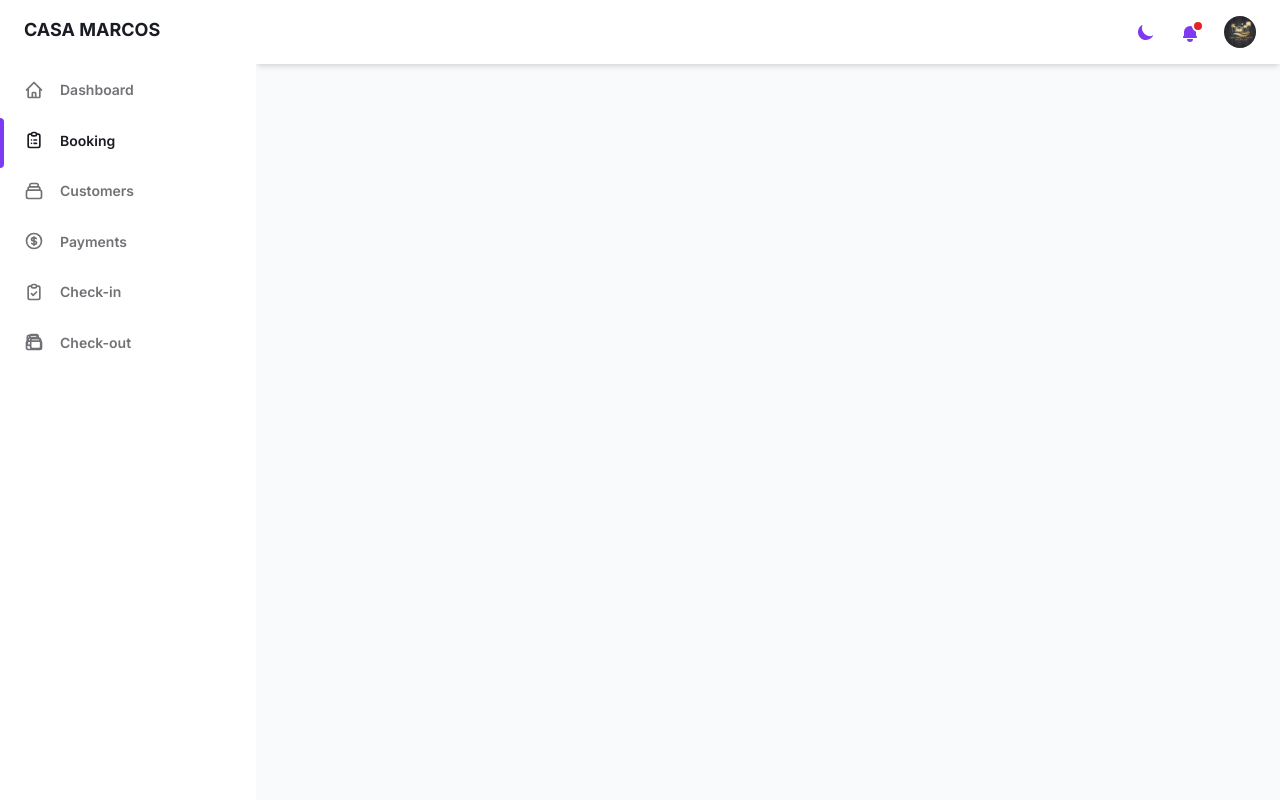
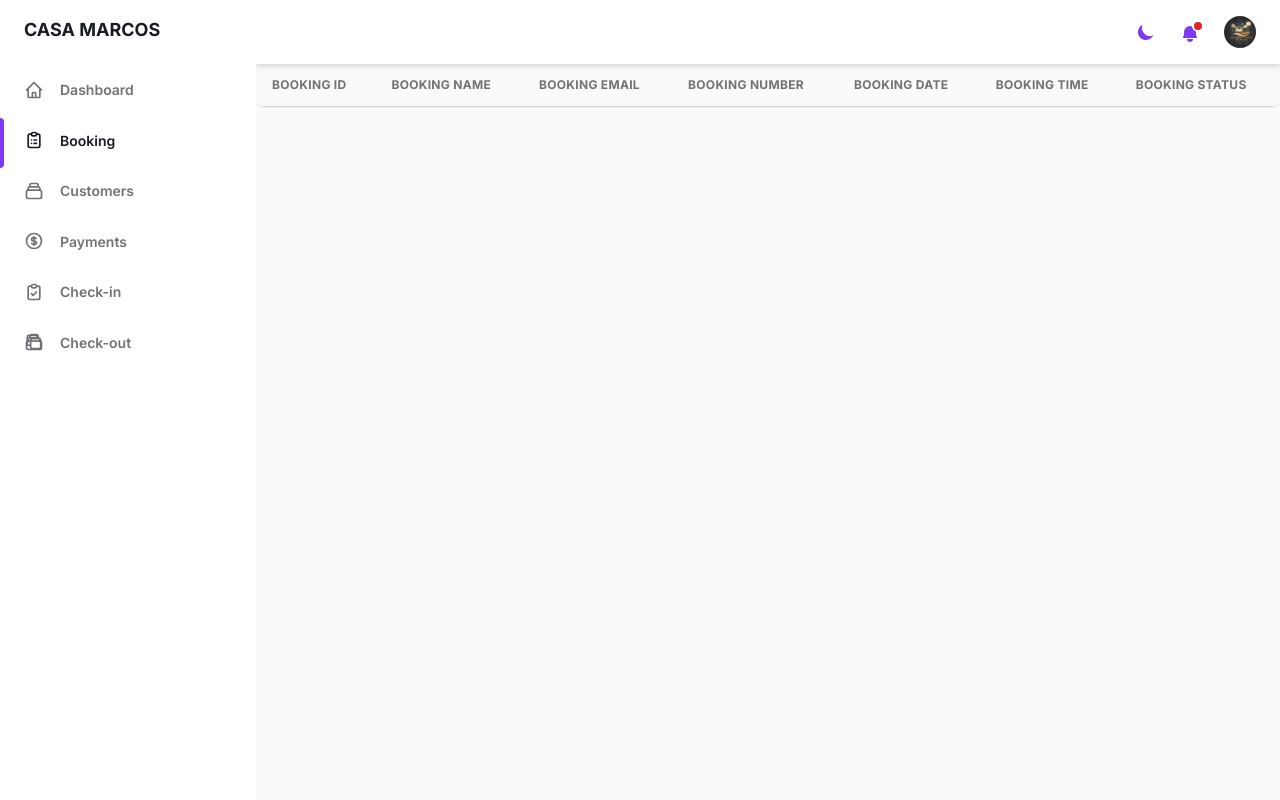
Before and after one commit to James-gif-ux/casa-marcos-1, a PHP site: page /booking.php in a window 1280 px wide. Run offline with PHP 8.4, Linux system fonts and the light colour scheme; tables that the repository leaves empty or names only in its code hold one stand-in row (values such as "Sample post"); lists and menus that the app fills with data are empty.

Commit message:
12th commit

```diff
--- a/public/views/booking.php
+++ b/public/views/booking.php
@@ -1,3 +1,66 @@
 <?php
   include_once './nav/header.php';
+  require_once '../model/connector.php';
+
+  // Instantiate the Connector class
+  $connector = new Connector();
+
+  // Fetch all bookings that are pending approval
+  $sql = "SELECT booking_id, booking_name, booking_email, booking_number, booking_date, booking_time, booking_status FROM booking_tb WHERE booking_status IN ('pending', 'approved','completed')";
+
+  $bookings = $connector->executeQuery($sql);
 ?>
+
+    <script>
+        // Check the URL for the "approved" query parameter
+        document.addEventListener('DOMContentLoaded', function() {
+            const urlParams = new URLSearchParams(window.location.search);
+            const approved = urlParams.get('approved');
+
+            // Show the alert if the 'approved' parameter is set to true
+            if (approved === 'true') {
+                alert('Booking has been approved!');
+                clearUrlParams();
+            } else if (approved === 'false') {
+                alert('There was an error approving the booking.');
+                clearUrlParams();
+            }
+        });
+
+        // Function to clear URL parameters
+        function clearUrlParams() {
+            const url = window.location.href.split('?')[0];
+            window.history.replaceState({}, document.title, url);
+        }
+    </script>
+<!-- New Table -->
+<div class="w-full overflow-hidden rounded-lg shadow-xs">
+    <div class="w-full overflow-x-auto">
+        <table class="w-full whitespace-no-wrap">
+            <thead>
+                <tr class="text-xs font-semibold tracking-wide text-left text-gray-500 uppercase border-b dark:border-gray-700 bg-gray-50 dark:text-gray-400 dark:bg-gray-800">
+                    <th class="px-4 py-3">Booking ID</th>
+                    <th class="px-4 py-3">Booking Name</th>
+                    <th class="px-4 py-3">Booking Email</th>
+                    <th class="px-4 py-3">Booking Number</th>
+                    <th class="px-4 py-3">Booking Date</th>
+                    <th class="px-4 py-3">Booking Time</th>
+                    <th class="px-4 py-3">Booking Status</th>
+                </tr>
+            </thead>
+            <tbody class="bg-white divide-y dark:divide-gray-700 dark:bg-gray-800">
+                <?php foreach ($bookings as $bookings): ?>
+                <tr class="text-gray-700 dark:text-gray-400">
+                    <td class="px-4 py-3"><?php echo htmlspecialchars($bookings['booking_id']); ?></td>
+                    <td class="px-4 py-3"><?php echo htmlspecialchars($bookings['booking_name']); ?></td>
+                    <td class="px-4 py-3"><?php echo htmlspecialchars($bookings['booking_email']); ?></td>
+                    <td class="px-4 py-3"><?php echo htmlspecialchars($bookings['booking_number']); ?></td>
+                    <td class="px-4 py-3"><?php echo htmlspecialchars($bookings['booking_date']); ?></td>
+                    <td class="px-4 py-3"><?php echo htmlspecialchars($bookings['booking_time']); ?></td>
+                    <td class="px-4 py-3"><?php echo htmlspecialchars($bookings['booking_status']); ?></td>
+                </tr>
+                <?php endforeach; ?>
+            </tbody>
+        </table>
+    </div>
+</div>
--- a/public/views/home.php
+++ b/public/views/home.php
@@ -116,7 +116,7 @@
     <header>
         <nav>
             <ul style="width: 100%; align-items: center;">
-                <li><a href="/">Our Rooms</a></li>
+                <li><a href="#">Our Rooms</a></li>
                 <li><a href="/menu">Offer</a></li>
                 <div class="logo" style="margin: 0 2rem;">
                     <h1 style="text-align: center; line-height: 1.2;">CASA MARCOS
@@ -133,7 +133,6 @@
         <section class="hero" style="background-image: url('../images/11.jpg'); background-size: cover; background-position: center; color: white;">
             <h2>Welcome to Casa Marcos</h2>
             <p>Experience authentic Spanish cuisine in a warm, family atmosphere</p>
-            <a href="/reservations" class="cta-button">Make a Reservation</a>
         </section>
 
         <section class="features">
--- a/public/views/nav/header.php
+++ b/public/views/nav/header.php
@@ -156,145 +156,88 @@
         <div class="py-4 text-gray-500 dark:text-gray-400">
           <h1>CASA MARCOS</h1>
             <ul class="mt-6">
+              <ul class="mt-6">
+                <?php $current_page = basename($_SERVER['PHP_SELF']); ?>
+
                 <li class="relative px-6 py-3">
-              <span
-                class="absolute inset-y-0 left-0 w-1 bg-purple-600 rounded-tr-lg rounded-br-lg"
-                aria-hidden="true"
-              ></span>
-              <a
-                class="inline-flex items-center w-full text-sm font-semibold text-gray-800 transition-colors duration-150 hover:text-gray-800 dark:hover:text-gray-200 dark:text-gray-100"
-                href="../views/dashboard.php"
-              >
-                <svg
-                  class="w-5 h-5"
-                  aria-hidden="true"
-                  fill="none"
-                  stroke-linecap="round"
-                  stroke-linejoin="round"
-                  stroke-width="2"
-                  viewBox="0 0 24 24"
-                  stroke="currentColor"
-                >
-                  <path
-                    d="M3 12l2-2m0 0l7-7 7 7M5 10v10a1 1 0 001 1h3m10-11l2 2m-2-2v10a1 1 0 01-1 1h-3m-6 0a1 1 0 001-1v-4a1 1 0 011-1h2a1 1 0 011 1v4a1 1 0 001 1m-6 0h6"
-                  ></path>
+                  <?php if($current_page == 'dashboard.php'): ?>
+                  <span class="absolute inset-y-0 left-0 w-1 bg-purple-600 rounded-tr-lg rounded-br-lg" aria-hidden="true"></span>
+                  <?php endif; ?>
+                  <a class="inline-flex items-center w-full text-sm font-semibold transition-colors duration-150 hover:text-gray-800 dark:hover:text-gray-200 <?php echo $current_page == 'dashboard.php' ? 'text-gray-800 dark:text-gray-100' : ''; ?>"
+                    href="../views/dashboard.php">
+                    <svg class="w-5 h-5" aria-hidden="true" fill="none" stroke-linecap="round" stroke-linejoin="round" stroke-width="2" viewBox="0 0 24 24" stroke="currentColor">
+                      <path d="M3 12l2-2m0 0l7-7 7 7M5 10v10a1 1 0 001 1h3m10-11l2 2m-2-2v10a1 1 0 01-1 1h-3m-6 0a1 1 0 001-1v-4a1 1 0 011-1h2a1 1 0 011 1v4a1 1 0 001 1m-6 0h6"></path>
                     </svg>
                     <span class="ml-4">Dashboard</span>
                   </a>
                 </li>
-          </ul>
-          <ul>
+
                 <li class="relative px-6 py-3">
-              <a
-                class="inline-flex items-center w-full text-sm font-semibold transition-colors duration-150 hover:text-gray-800 dark:hover:text-gray-200"
-                href="../views/booking.php"
-              >
-                <svg
-                  class="w-5 h-5"
-                  aria-hidden="true"
-                  fill="none"
-                  stroke-linecap="round"
-                  stroke-linejoin="round"
-                  stroke-width="2"
-                  viewBox="0 0 24 24"
-                  stroke="currentColor"
-                >
-                  <path
-                    d="M9 5H7a2 2 0 00-2 2v12a2 2 0 002 2h10a2 2 0 002-2V7a2 2 0 00-2-2h-2M9 5a2 2 0 002 2h2a2 2 0 002-2M9 5a2 2 0 012-2h2a2 2 0 012 2m-3 7h3m-3 4h3m-6-4h.01M9 16h.01"
-                  ></path>
+                  <?php if($current_page == 'booking.php'): ?>
+                  <span class="absolute inset-y-0 left-0 w-1 bg-purple-600 rounded-tr-lg rounded-br-lg" aria-hidden="true"></span>
+                  <?php endif; ?>
+                  <a class="inline-flex items-center w-full text-sm font-semibold transition-colors duration-150 hover:text-gray-800 dark:hover:text-gray-200 <?php echo $current_page == 'booking.php' ? 'text-gray-800 dark:text-gray-100' : ''; ?>"
+                    href="../views/booking.php">
+                    <svg class="w-5 h-5" aria-hidden="true" fill="none" stroke-linecap="round" stroke-linejoin="round" stroke-width="2" viewBox="0 0 24 24" stroke="currentColor">
+                      <path d="M9 5H7a2 2 0 00-2 2v12a2 2 0 002 2h10a2 2 0 002-2V7a2 2 0 00-2-2h-2M9 5a2 2 0 002 2h2a2 2 0 002-2M9 5a2 2 0 012-2h2a2 2 0 012 2m-3 7h3m-3 4h3m-6-4h.01M9 16h.01"></path>
                     </svg>
                     <span class="ml-4">Booking</span>
                   </a>
                 </li>
+
+                <!-- Repeat similar pattern for other menu items -->
+                <!-- Example for Customers -->
                 <li class="relative px-6 py-3">
-              <a
-                class="inline-flex items-center w-full text-sm font-semibold transition-colors duration-150 hover:text-gray-800 dark:hover:text-gray-200"
-                href="../views/customer.php"
-              >
-                <svg
-                  class="w-5 h-5"
-                  aria-hidden="true"
-                  fill="none"
-                  stroke-linecap="round"
-                  stroke-linejoin="round"
-                  stroke-width="2"
-                  viewBox="0 0 24 24"
-                  stroke="currentColor"
-                >
-                  <path
-                    d="M19 11H5m14 0a2 2 0 012 2v6a2 2 0 01-2 2H5a2 2 0 01-2-2v-6a2 2 0 012-2m14 0V9a2 2 0 00-2-2M5 11V9a2 2 0 012-2m0 0V5a2 2 0 012-2h6a2 2 0 012 2v2M7 7h10"
-                  ></path>
+                  <?php if($current_page == 'customer.php'): ?>
+                  <span class="absolute inset-y-0 left-0 w-1 bg-purple-600 rounded-tr-lg rounded-br-lg" aria-hidden="true"></span>
+                  <?php endif; ?>
+                  <a class="inline-flex items-center w-full text-sm font-semibold transition-colors duration-150 hover:text-gray-800 dark:hover:text-gray-200 <?php echo $current_page == 'customer.php' ? 'text-gray-800 dark:text-gray-100' : ''; ?>"
+                    href="../views/customer.php">
+                    <svg class="w-5 h-5" aria-hidden="true" fill="none" stroke-linecap="round" stroke-linejoin="round" stroke-width="2" viewBox="0 0 24 24" stroke="currentColor">
+                      <path d="M19 11H5m14 0a2 2 0 012 2v6a2 2 0 01-2 2H5a2 2 0 01-2-2v-6a2 2 0 012-2m14 0V9a2 2 0 00-2-2M5 11V9a2 2 0 012-2m0 0V5a2 2 0 012-2h6a2 2 0 012 2v2M7 7h10"></path>
                     </svg>
                     <span class="ml-4">Customers</span>
                   </a>
                 </li>
+                  <!-- Example for payment -->
                 <li class="relative px-6 py-3">
-              <a
-                class="inline-flex items-center w-full text-sm font-semibold transition-colors duration-150 hover:text-gray-800 dark:hover:text-gray-200"
-                href="../views/payment.php"
-              >
-                <svg
-                  class="w-5 h-5"
-                  aria-hidden="true"
-                  fill="none"
-                  stroke-linecap="round"
-                  stroke-linejoin="round"
-                  stroke-width="2"
-                  viewBox="0 0 24 24"
-                  stroke="currentColor"
-                >
-                  <path
-                    d="M11 3.055A9.001 9.001 0 1020.945 13H11V3.055z"
-                  ></path>
-                  <path d="M20.488 9H15V3.512A9.025 9.025 0 0120.488 9z"></path>
-                </svg>
-                <span class="ml-4">Payment</span>
+                  <?php if($current_page == 'payment.php'): ?>
+                  <span class="absolute inset-y-0 left-0 w-1 bg-purple-600 rounded-tr-lg rounded-br-lg" aria-hidden="true"></span>
+                  <?php endif; ?>
+                  <a class="inline-flex items-center w-full text-sm font-semibold transition-colors duration-150 hover:text-gray-800 dark:hover:text-gray-200 <?php echo $current_page == 'payment.php' ? 'text-gray-800 dark:text-gray-100' : ''; ?>"
+                    href="../views/payment.php">
+                    <svg class="w-5 h-5" aria-hidden="true" fill="none" stroke-linecap="round" stroke-linejoin="round" stroke-width="2" viewBox="0 0 24 24" stroke="currentColor">
+                      <path d="M12 8c-1.657 0-3 .895-3 2s1.343 2 3 2 3 .895 3 2-1.343 2-3 2m0-8c1.11 0 2.08.402 2.599 1M12 8V7m0 1v8m0 0v1m0-1c-1.11 0-2.08-.402-2.599-1M21 12a9 9 0 11-18 0 9 9 0 0118 0z"></path>
+                    </svg>    <span class="ml-4">Payments</span>
                   </a>
                 </li>
+                  <!-- Example for checkin -->
                 <li class="relative px-6 py-3">
-              <a
-                class="inline-flex items-center w-full text-sm font-semibold transition-colors duration-150 hover:text-gray-800 dark:hover:text-gray-200"
-                href="../views/checkin.php"
-              >
-                <svg
-                  class="w-5 h-5"
-                  aria-hidden="true"
-                  fill="none"
-                  stroke-linecap="round"
-                  stroke-linejoin="round"
-                  stroke-width="2"
-                  viewBox="0 0 24 24"
-                  stroke="currentColor"
-                >
-                  <path
-                    d="M15 15l-2 5L9 9l11 4-5 2zm0 0l5 5M7.188 2.239l.777 2.897M5.136 7.965l-2.898-.777M13.95 4.05l-2.122 2.122m-5.657 5.656l-2.12 2.122"
-                  ></path>
-                </svg>
-                <span class="ml-4">Check-in</span>
+                  <?php if($current_page == 'checkin.php'): ?>
+                  <span class="absolute inset-y-0 left-0 w-1 bg-purple-600 rounded-tr-lg rounded-br-lg" aria-hidden="true"></span>
+                  <?php endif; ?>
+                  <a class="inline-flex items-center w-full text-sm font-semibold transition-colors duration-150 hover:text-gray-800 dark:hover:text-gray-200 <?php echo $current_page == 'checkin.php' ? 'text-gray-800 dark:text-gray-100' : ''; ?>"
+                    href="../views/checkin.php">
+                    <svg class="w-5 h-5" aria-hidden="true" fill="none" stroke-linecap="round" stroke-linejoin="round" stroke-width="2" viewBox="0 0 24 24" stroke="currentColor">
+                      <path d="M9 5H7a2 2 0 00-2 2v12a2 2 0 002 2h10a2 2 0 002-2V7a2 2 0 00-2-2h-2M9 5a2 2 0 002 2h2a2 2 0 002-2M9 5a2 2 0 012-2h2a2 2 0 012 2m-6 9l2 2 4-4"></path>
+                    </svg>    <span class="ml-4">Check-in</span>
                   </a>
                 </li>
+                  <!-- Example for checkout -->
                 <li class="relative px-6 py-3">
-              <a
-                class="inline-flex items-center w-full text-sm font-semibold transition-colors duration-150 hover:text-gray-800 dark:hover:text-gray-200"
-                href="../views/checkout.php"
-              >
-                <svg
-                  class="w-5 h-5"
-                  aria-hidden="true"
-                  fill="none"
-                  stroke-linecap="round"
-                  stroke-linejoin="round"
-                  stroke-width="2"
-                  viewBox="0 0 24 24"
-                  stroke="currentColor"
-                >
-                  <path
-                    d="M8 16H6a2 2 0 01-2-2V6a2 2 0 012-2h8a2 2 0 012 2v2m-6 12h8a2 2 0 002-2v-8a2 2 0 00-2-2h-8a2 2 0 00-2 2v8a2 2 0 002 2z"
-                  ></path>
+                  <?php if($current_page == 'checkout.php'): ?>
+                  <span class="absolute inset-y-0 left-0 w-1 bg-purple-600 rounded-tr-lg rounded-br-lg" aria-hidden="true"></span>
+                  <?php endif; ?>
+                  <a class="inline-flex items-center w-full text-sm font-semibold transition-colors duration-150 hover:text-gray-800 dark:hover:text-gray-200 <?php echo $current_page == 'checkout.php' ? 'text-gray-800 dark:text-gray-100' : ''; ?>"
+                    href="../views/checkout.php">
+                    <svg class="w-5 h-5" aria-hidden="true" fill="none" stroke-linecap="round" stroke-linejoin="round" stroke-width="2" viewBox="0 0 24 24" stroke="currentColor">
+                                <path d="M8 16H6a2 2 0 01-2-2V6a2 2 0 012-2h8a2 2 0 012 2v2m-6 12h8a2 2 0 002-2v-8a2 2 0 00-2-2h-8a2 2 0 00-2 2v8a2 2 0 002 2z"></path>    <path d="M19 11H5m14 0a2 2 0 012 2v6a2 2 0 01-2 2H5a2 2 0 01-2-2v-6a2 2 0 012-2m14 0V9a2 2 0 00-2-2M5 11V9a2 2 0 012-2m0 0V5a2 2 0 012-2h6a2 2 0 012 2v2M7 7h10"></path>
                     </svg>
                     <span class="ml-4">Check-out</span>
                   </a>
                 </li>
+                <!-- Continue same pattern for remaining menu items -->
+              </ul>
             </ul>
           </div>
           </aside>
```
Lines whose indentation alone changed are shown as unchanged.
